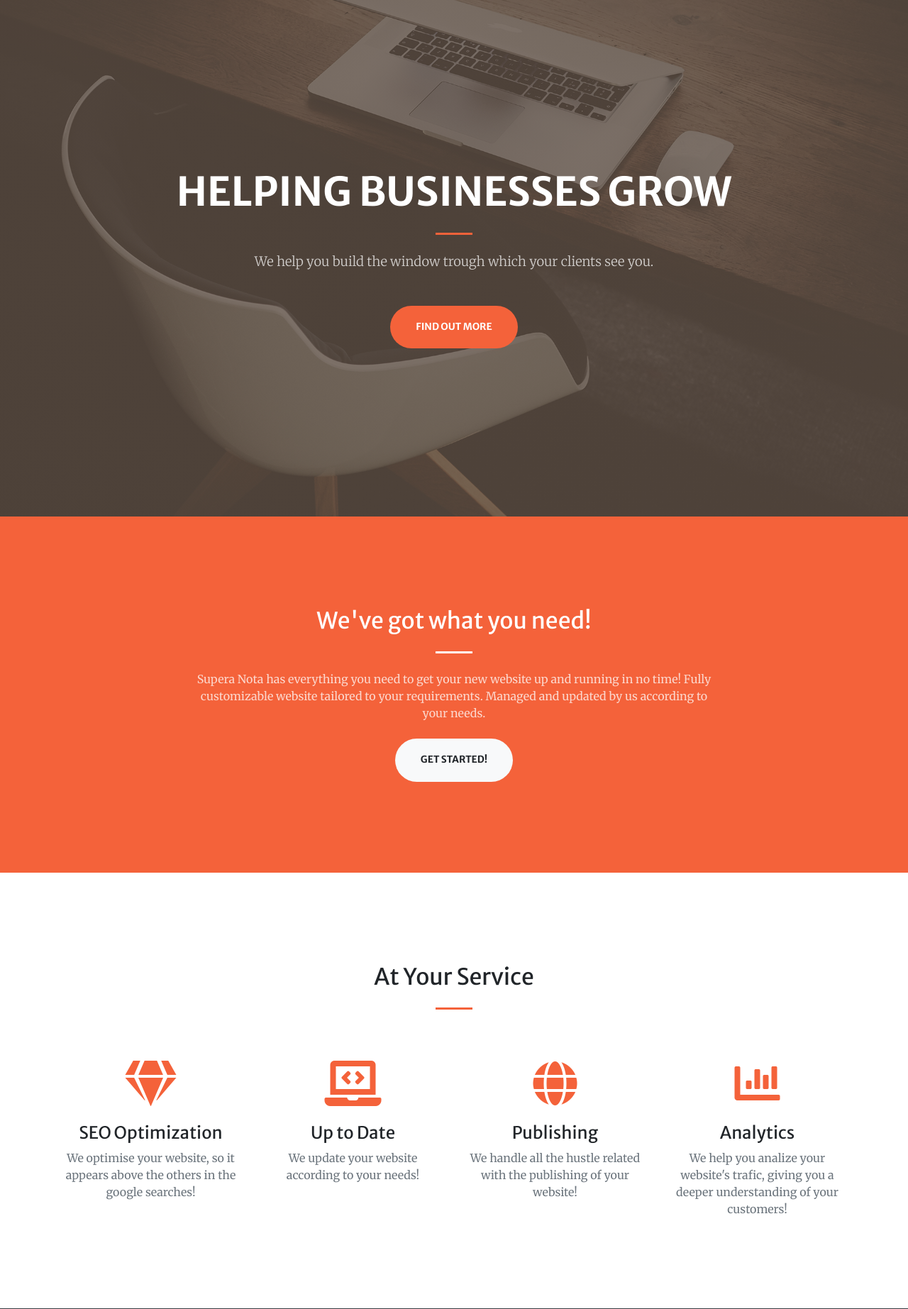
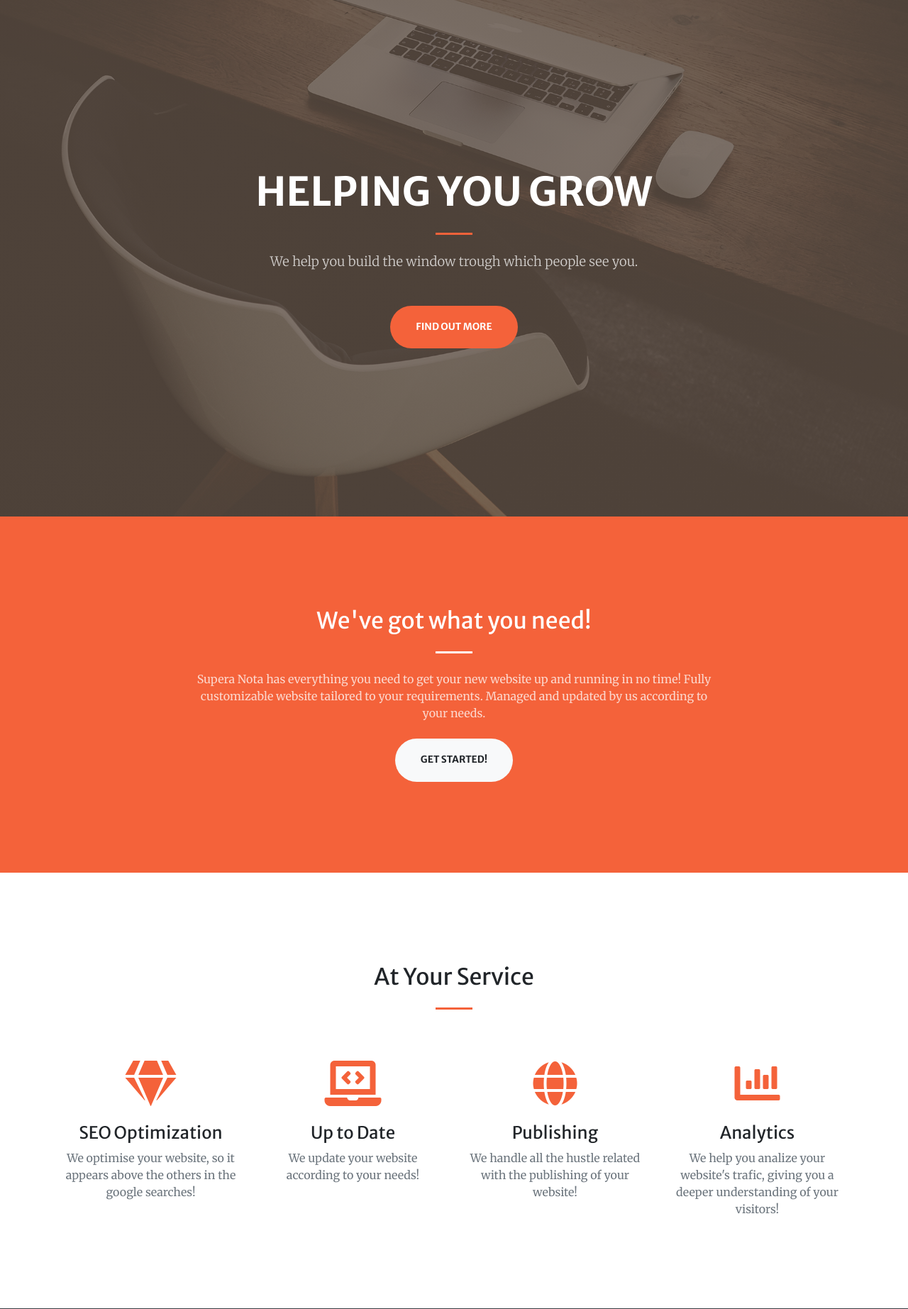
Before and after one commit to AleksandarStaikov/superanota, a Django app: template superanota/superanota/templates/superanota/base.html in a window 1280 px wide. Shown: the part 72-1917 px from the top of the page at 71% size. Run offline with Django 3.2, Linux system fonts and the light colour scheme; the template is opened without the code that fills it, so the values that code supplies are empty; some libraries are stand-ins or nearby versions.

Commit message:
changed homepage text

```diff
--- a/superanota/superanota/templates/superanota/base.html
+++ b/superanota/superanota/templates/superanota/base.html
@@ -74,12 +74,12 @@
         <div class="container h-100">
             <div class="row h-100 align-items-center justify-content-center text-center">
                 <div class="col-lg-10 align-self-end">
-                    <h1 class="text-uppercase text-white font-weight-bold">Helping businesses grow
+                    <h1 class="text-uppercase text-white font-weight-bold">Helping you grow
                     </h1>
                     <hr class="divider my-4">
                 </div>
                 <div class="col-lg-8 align-self-baseline">
-                    <p class="text-white-75 font-weight-light mb-5">We help you build the window trough which your clients see you.
+                    <p class="text-white-75 font-weight-light mb-5">We help you build the window trough which people see you.
                     </p>
                     <a class="btn btn-primary btn-xl js-scroll-trigger" href="#about">Find Out More</a>
                 </div>
@@ -133,7 +133,7 @@
                     <div class="mt-5">
                         <i class="fas fa-4x fa-chart-bar text-primary mb-4"></i>
                         <h3 class="h4 mb-2">Analytics</h3>
-                        <p class="text-muted mb-0">We help you analize your website's trafic, giving you a deeper understanding of your customers!</p>
+                        <p class="text-muted mb-0">We help you analize your website's trafic, giving you a deeper understanding of your visitors!</p>
                     </div>
                 </div>
             </div>
```
